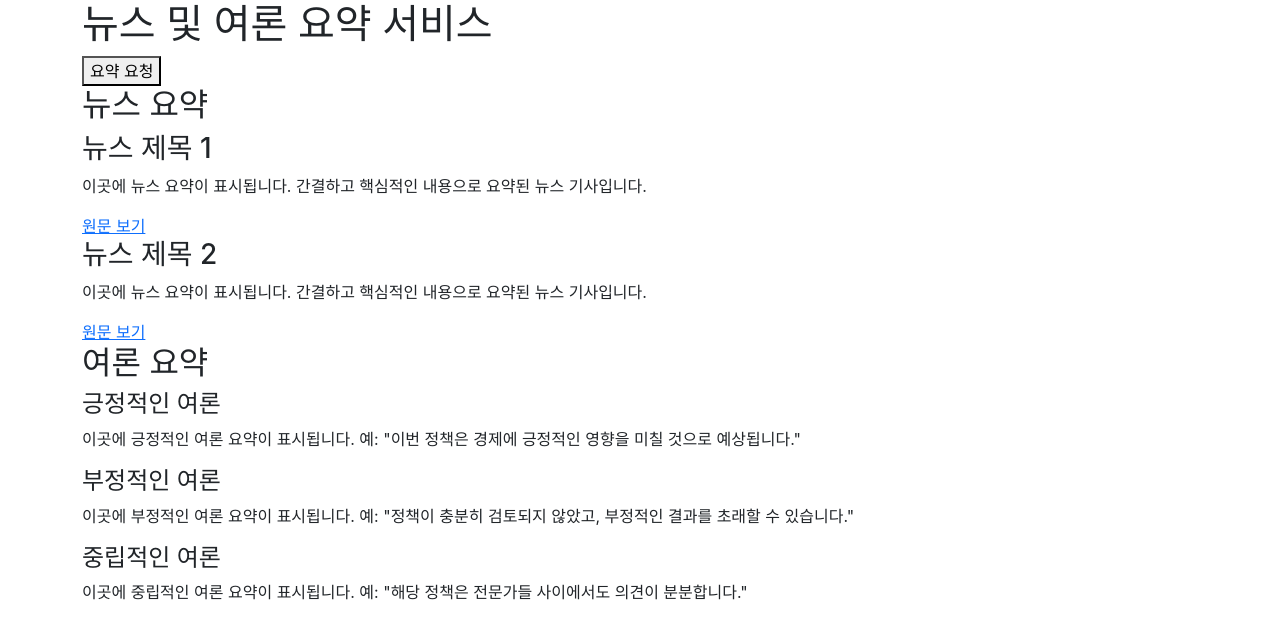
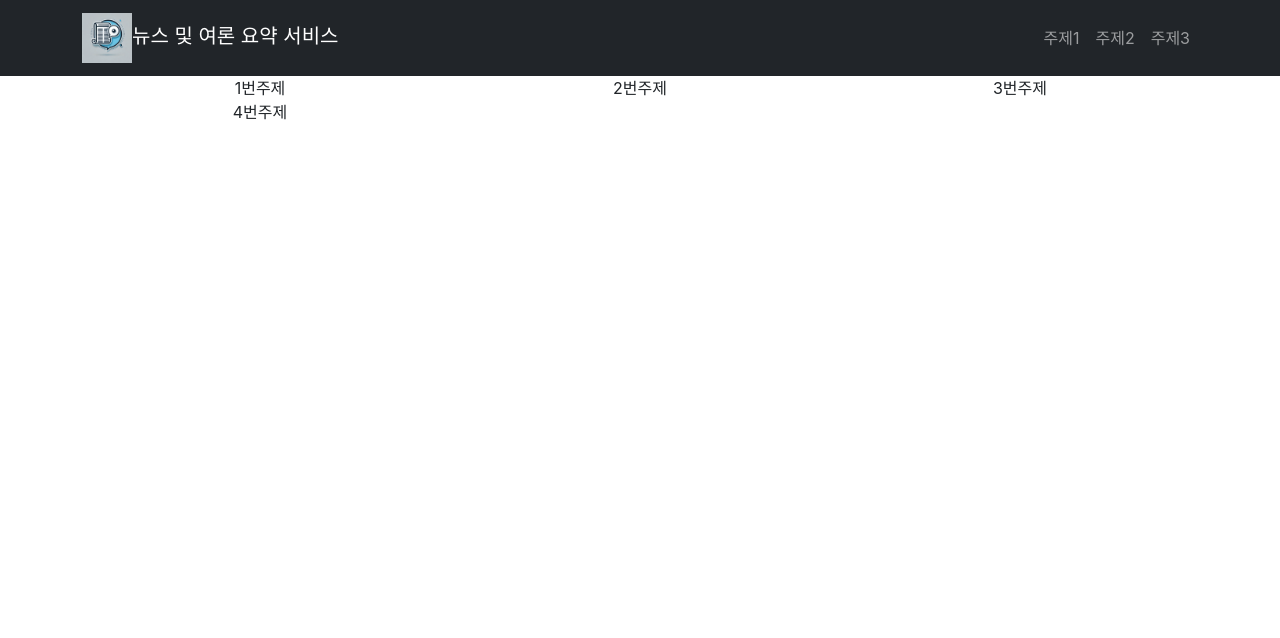
Before and after one commit to shen7563/FrontEnd, a React (Create React App) app: page / in a window 1280 px wide. Shown: the top 638 px of the page. Built offline with nearby package versions, Linux system fonts and the light colour scheme.

Commit message:
App.js 수정

```diff
--- a/src/App.js
+++ b/src/App.js
@@ -1,48 +1,33 @@
-import logo from './logo.svg';
 import './App.css';
-
-const getSummary = () => {
-  // 요약 요청 기능 구현 필요
-  alert("관심 분야에 대한 뉴스와 여론 요약을 요청합니다.");
-  // API 요청 등을 통해 요약 데이터를 가져오는 로직 추가 가능
-};
+import {Navbar, Container, Nav} from 'react-bootstrap';
 
 function App() {
   return (
-    <div className="container">
-      <h1>뉴스 및 여론 요약 서비스</h1>
-      <div className="button-group">
-        <button>요약 요청</button>
-      </div>
-      <div className="results" id="results">
-        <h2>뉴스 요약</h2>
-        <div className="news-item">
-          <h3>뉴스 제목 1</h3>
-          <p>이곳에 뉴스 요약이 표시됩니다. 간결하고 핵심적인 내용으로 요약된 뉴스 기사입니다.</p>
-          <a href="#" target="_blank" rel="noopener noreferrer">
-            원문 보기
-          </a>
-        </div>
-        <div className="news-item">
-          <h3>뉴스 제목 2</h3>
-          <p>이곳에 뉴스 요약이 표시됩니다. 간결하고 핵심적인 내용으로 요약된 뉴스 기사입니다.</p>
-          <a href="#" target="_blank" rel="noopener noreferrer">
-            원문 보기
-          </a>
-        </div>
-
-        <h2>여론 요약</h2>
-        <div className="opinion-item">
-          <h4>긍정적인 여론</h4>
-          <p>이곳에 긍정적인 여론 요약이 표시됩니다. 예: "이번 정책은 경제에 긍정적인 영향을 미칠 것으로 예상됩니다."</p>
-        </div>
-        <div className="opinion-item">
-          <h4>부정적인 여론</h4>
-          <p>이곳에 부정적인 여론 요약이 표시됩니다. 예: "정책이 충분히 검토되지 않았고, 부정적인 결과를 초래할 수 있습니다."</p>
-        </div>
-        <div className="opinion-item">
-          <h4>중립적인 여론</h4>
-          <p>이곳에 중립적인 여론 요약이 표시됩니다. 예: "해당 정책은 전문가들 사이에서도 의견이 분분합니다."</p>
+    <div className="App">
+      <Navbar bg="dark" data-bs-theme="dark">
+        <Container>
+          <Navbar.Brand href="#home">
+            <img
+              src="/Main_image.jpg"
+              width="50"
+              height="50"
+              alt="logo"
+            />
+            뉴스 및 여론 요약 서비스
+            </Navbar.Brand>
+          <Nav className="ms-auto">
+            <Nav.Link href="#주제1">주제1</Nav.Link>
+            <Nav.Link href="#주제2">주제2</Nav.Link>
+            <Nav.Link href="#주제3">주제3</Nav.Link>
+          </Nav>
+        </Container>
+      </Navbar>
+      <div className="container">
+        <div className='row'>
+          <div className='col-md-4'>1번주제</div>
+          <div className='col-md-4'>2번주제</div>
+          <div className='col-md-4'>3번주제</div>
+          <div className='col-md-4'>4번주제</div>
         </div>
       </div>
     </div>
```
Also changed, not shown: 1 other file (tests, documents, lock files or other folders).
